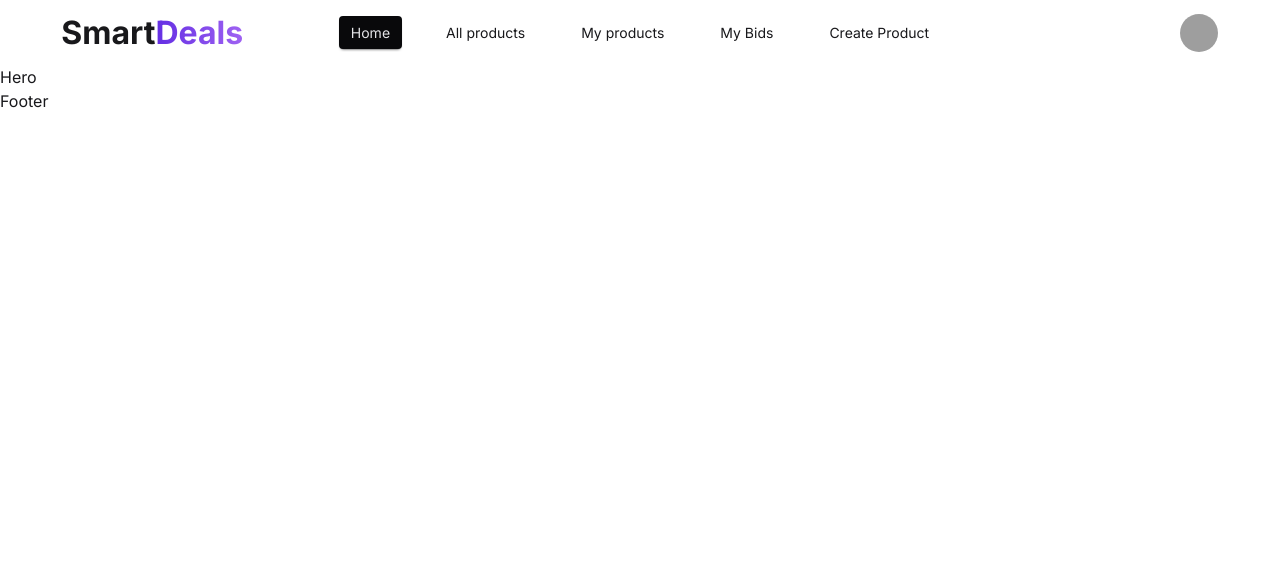
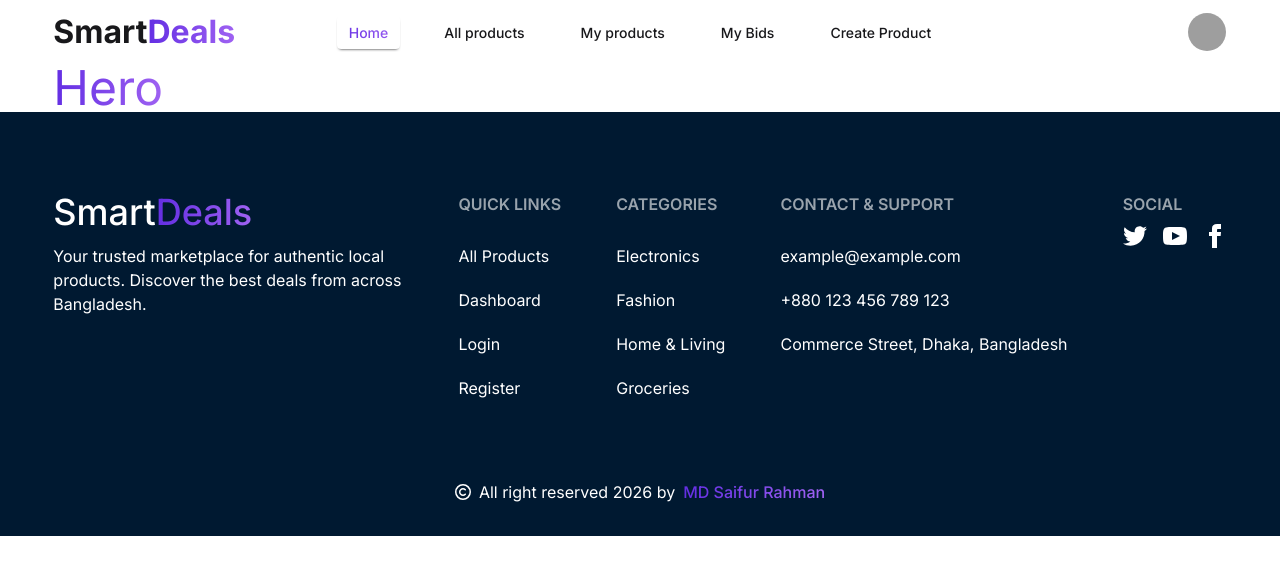
Before and after one commit to manoffocus117/Smart-Deals-Client, a React (Vite) app: page / in a window 1280 px wide. Shown: the top 574 px of the page. Built offline with nearby package versions, Linux system fonts and the light colour scheme; grey boxes are pictures that could not be loaded.

Commit message:
footer section added

```diff
--- a/src/components/Footer.jsx
+++ b/src/components/Footer.jsx
@@ -1,7 +1,100 @@
 import React from "react";
+import { FaRegCopyright } from "react-icons/fa6";
 
 const Footer = () => {
-      return <footer>Footer</footer>;
+      return (
+            <footer className="flex flex-col sm:footer-horizontal bg-[rgb(0,25,49)] text-white">
+                  <div className="w-11/12 mx-auto flex flex-row justify-between py-20">
+                        <aside className="w-87.5 space-y-3">
+                              <h1 className="text-4xl font-medium">
+                                    Smart
+                                    <span className="primary-color">Deals</span>
+                              </h1>
+                              <p>
+                                    Your trusted marketplace for authentic local
+                                    products. Discover the best deals from
+                                    across Bangladesh.
+                              </p>
+                        </aside>
+                        <div className="flex flex-col gap-5">
+                              <h6 className="footer-title">Quick Links</h6>
+                              <a className="link link-hover">All Products</a>
+                              <a className="link link-hover">Dashboard</a>
+                              <a className="link link-hover">Login</a>
+                              <a className="link link-hover">Register</a>
+                        </div>
+                        <div className="flex flex-col gap-5">
+                              <h6 className="footer-title">Categories</h6>
+                              <a className="link link-hover">Electronics</a>
+                              <a className="link link-hover">Fashion</a>
+                              <a className="link link-hover">Home & Living</a>
+                              <a className="link link-hover">Groceries</a>
+                        </div>
+                        <div className="flex flex-col gap-5">
+                              <h6 className="footer-title">
+                                    Contact & Support
+                              </h6>
+                              <a className="link link-hover">
+                                    example@example.com
+                              </a>
+                              <a className="link link-hover">
+                                    +880 123 456 789 123
+                              </a>
+                              <a className="link link-hover">
+                                    Commerce Street, Dhaka, Bangladesh
+                              </a>
+                        </div>
+                        <div className="flex flex-col">
+                              <h6 className="footer-title">Social</h6>
+                              <div className="grid grid-flow-col gap-4">
+                                    <a>
+                                          <svg
+                                                xmlns="http://www.w3.org/2000/svg"
+                                                width="24"
+                                                height="24"
+                                                viewBox="0 0 24 24"
+                                                className="fill-current"
+                                          >
+                                                <path d="M24 4.557c-.883.392-1.832.656-2.828.775 1.017-.609 1.798-1.574 2.165-2.724-.951.564-2.005.974-3.127 1.195-.897-.957-2.178-1.555-3.594-1.555-3.179 0-5.515 2.966-4.797 6.045-4.091-.205-7.719-2.165-10.148-5.144-1.29 2.213-.669 5.108 1.523 6.574-.806-.026-1.566-.247-2.229-.616-.054 2.281 1.581 4.415 3.949 4.89-.693.188-1.452.232-2.224.084.626 1.956 2.444 3.379 4.6 3.419-2.07 1.623-4.678 2.348-7.29 2.04 2.179 1.397 4.768 2.212 7.548 2.212 9.142 0 14.307-7.721 13.995-14.646.962-.695 1.797-1.562 2.457-2.549z"></path>
+                                          </svg>
+                                    </a>
+                                    <a>
+                                          <svg
+                                                xmlns="http://www.w3.org/2000/svg"
+                                                width="24"
+                                                height="24"
+                                                viewBox="0 0 24 24"
+                                                className="fill-current"
+                                          >
+                                                <path d="M19.615 3.184c-3.604-.246-11.631-.245-15.23 0-3.897.266-4.356 2.62-4.385 8.816.029 6.185.484 8.549 4.385 8.816 3.6.245 11.626.246 15.23 0 3.897-.266 4.356-2.62 4.385-8.816-.029-6.185-.484-8.549-4.385-8.816zm-10.615 12.816v-8l8 3.993-8 4.007z"></path>
+                                          </svg>
+                                    </a>
+                                    <a>
+                                          <svg
+                                                xmlns="http://www.w3.org/2000/svg"
+                                                width="24"
+                                                height="24"
+                                                viewBox="0 0 24 24"
+                                                className="fill-current"
+                                          >
+                                                <path d="M9 8h-3v4h3v12h5v-12h3.642l.358-4h-4v-1.667c0-.955.192-1.333 1.115-1.333h2.885v-5h-3.808c-3.596 0-5.192 1.583-5.192 4.615v3.385z"></path>
+                                          </svg>
+                                    </a>
+                              </div>
+                        </div>
+                  </div>
+                  <p className="flex items-center gap-2 justify-center text-center pb-8">
+                        <FaRegCopyright />
+                        All right reserved 2026 by{" "}
+                        <a
+                              href="https://github.com/manoffocus117/"
+                              className="primary-color font-medium underline"
+                        >
+                              MD Saifur Rahman
+                        </a>
+                  </p>
+            </footer>
+      );
 };
 
 export default Footer;
--- a/src/components/Header.jsx
+++ b/src/components/Header.jsx
@@ -25,7 +25,7 @@ const Header = () => {
 
       return (
             <header className="w-11/12 mx-auto">
-                  <nav className="navbar">
+                  <nav className="navbar p-0">
                         <div className="navbar-start">
                               <Link to={"/"} className="text-[2rem] font-bold">
                                     Smart
@@ -33,7 +33,7 @@ const Header = () => {
                               </Link>
                         </div>
                         <div className="navbar-center hidden lg:flex">
-                              <ul className="menu gap-8 menu-horizontal px-1">
+                              <ul className="menu gap-8 menu-horizontal px-1 font-medium">
                                     {links}
                               </ul>
                         </div>
@@ -54,16 +54,15 @@ const Header = () => {
                                           </div>
                                           <ul
                                                 tabIndex="-1"
-                                                className="menu menu-sm dropdown-content bg-base-100 rounded z-1 mt-5 w-52 p-2 shadow"
+                                                className="menu menu-sm dropdown-content bg-base-100 rounded z-1 mt-5 w-52 p-2 shadow font-medium"
                                           >
                                                 <li>
-                                                      <a>Profile</a>
+                                                      <NavLink to={"/profile"}>
+                                                            Profile
+                                                      </NavLink>
                                                 </li>
                                                 <li>
-                                                      <a>Settings</a>
-                                                </li>
-                                                <li>
-                                                      <a>Logout</a>
+                                                      <button>Logout</button>
                                                 </li>
                                           </ul>
                                     </div>
@@ -80,7 +79,7 @@ const Header = () => {
                                           tabIndex="-1"
                                           className="menu menu-sm dropdown-content bg-base-100 rounded z-1 mt-5 w-52 p-2 shadow"
                                     >
-                                          <ul className="menu gap-3 px-1">
+                                          <ul className="menu gap-3 px-1 font-medium">
                                                 {links}
                                           </ul>
                                     </ul>
--- a/src/index.css
+++ b/src/index.css
@@ -31,3 +31,11 @@ body {
 .primary-background {
       background: var(--gradient-color);
 }
+
+.active {
+      background: var(--gradient-color);
+      background-clip: text;
+      -webkit-text-fill-color: transparent;
+      display: inline-block;
+      text-decoration: underline;
+}
--- a/src/pages/All_products.jsx
+++ b/src/pages/All_products.jsx
@@ -1,7 +1,11 @@
 import React from "react";
 
 const All_products = () => {
-      return <div className="primary-color text-5xl">All_products</div>;
+      return (
+            <section className="w-11/12 mx-auto">
+                  <h1 className="primary-color text-5xl">All_products</h1>
+            </section>
+      );
 };
 
 export default All_products;
--- a/src/pages/Create_product.jsx
+++ b/src/pages/Create_product.jsx
@@ -1,7 +1,11 @@
 import React from "react";
 
 const Create_product = () => {
-      return <div>Create_product</div>;
+      return (
+            <section className="w-11/12 mx-auto">
+                  <h1 className="primary-color text-5xl">Create_product</h1>
+            </section>
+      );
 };
 
 export default Create_product;
--- a/src/pages/Hero.jsx
+++ b/src/pages/Hero.jsx
@@ -1,7 +1,11 @@
 import React from "react";
 
 const Hero = () => {
-      return <div>Hero</div>;
+      return (
+            <section className="w-11/12 mx-auto">
+                  <h1 className="primary-color text-5xl">Hero</h1>
+            </section>
+      );
 };
 
 export default Hero;
--- a/src/pages/My_bids.jsx
+++ b/src/pages/My_bids.jsx
@@ -1,7 +1,11 @@
 import React from "react";
 
 const My_bids = () => {
-      return <div>My_bids</div>;
+      return (
+            <section className="w-11/12 mx-auto">
+                  <h1 className="primary-color text-5xl">My_bids</h1>
+            </section>
+      );
 };
 
 export default My_bids;
--- a/src/pages/My_products.jsx
+++ b/src/pages/My_products.jsx
@@ -1,7 +1,11 @@
 import React from "react";
 
 const My_products = () => {
-      return <div>My_products</div>;
+      return (
+            <section className="w-11/12 mx-auto">
+                  <h1 className="primary-color text-5xl">My_products</h1>
+            </section>
+      );
 };
 
 export default My_products;
```
